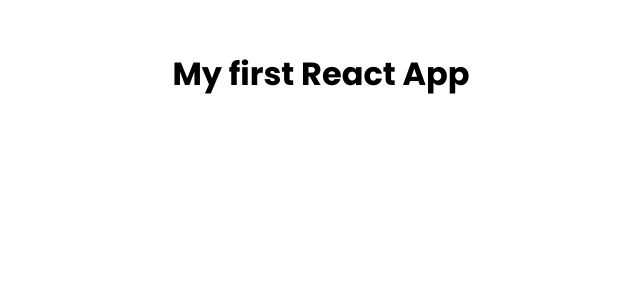
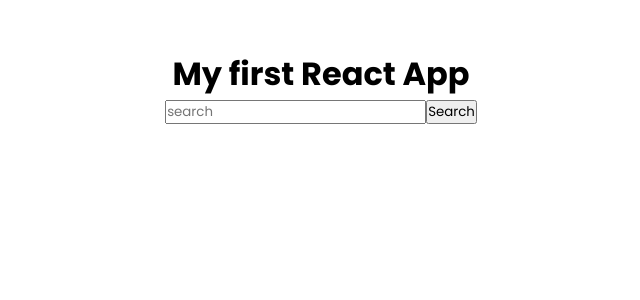
Before and after one commit to viktarbrutsis/RS_REACT, a React (Vite) app: page / in a window 1280 px wide. Shown: the top 300 px of the page, without its empty margins (319-959 px from the left). Built offline with nearby package versions, Linux system fonts and the light colour scheme.

Commit message:
feat: add top section

```diff
--- a/src/components/MainPageView/MainPageView.tsx
+++ b/src/components/MainPageView/MainPageView.tsx
@@ -1,4 +1,5 @@
 import { Component } from 'react';
+import TopSectionView from '../TopSection/TopSectionView';
 
 // eslint-disable-next-line react/prefer-stateless-function
 class MainPageView extends Component {
@@ -6,6 +7,7 @@
     return (
       <div className="container">
         <h1>My first React App</h1>
+        <TopSectionView />
       </div>
     );
   }
--- /dev/null
+++ b/src/components/TopSection/TopSectionView.tsx
@@ -0,0 +1,19 @@
+import { Component } from 'react';
+
+// eslint-disable-next-line react/prefer-stateless-function
+class TopSectionView extends Component {
+  render() {
+    return (
+      <div className="topsection">
+        <input type="text" className="topsection-input" placeholder="search" />
+        <input
+          className="button topsection-button"
+          type="button"
+          value="Search"
+        />
+      </div>
+    );
+  }
+}
+
+export default TopSectionView;
--- a/src/styles/index.scss
+++ b/src/styles/index.scss
@@ -1,6 +1,7 @@
 @import url('https://fonts.googleapis.com/css2?family=Poppins:ital,wght@0,400;0,700;1,400&family=Roboto:ital,wght@1,100&display=swap" rel="stylesheet"');
 @import './abstracts.scss';
 @import '../components/MainPageView/MainPageView.scss';
+@import '../components/TopSection/TopSectionView.scss';
 
 * {
   margin: 0;
```
Also changed, not shown: src/components/TopSection/TopSectionView.scss (added).
